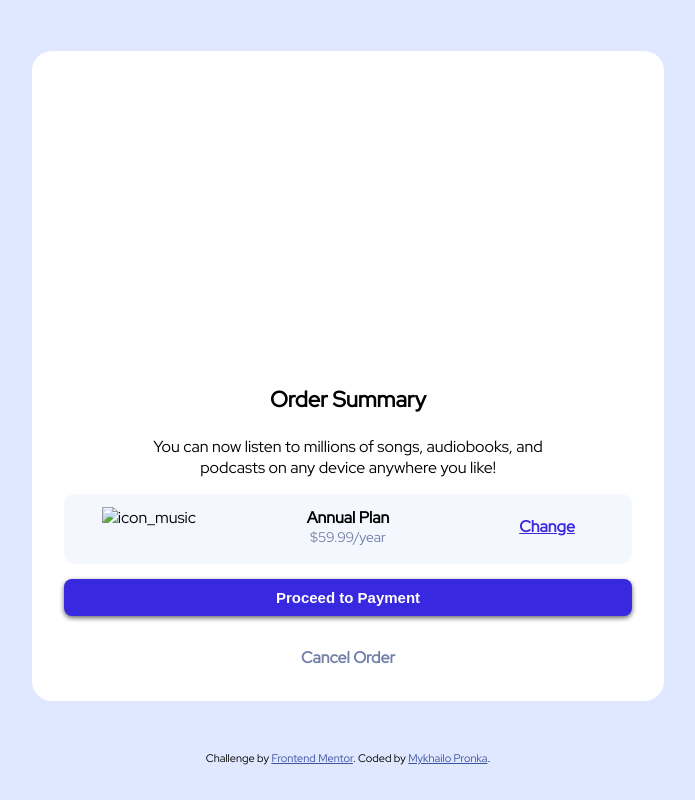
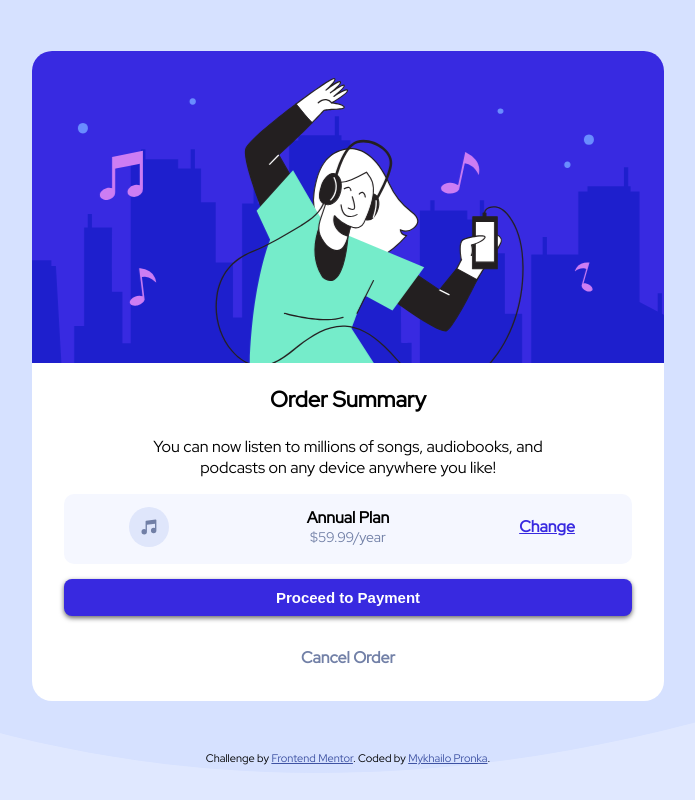
Before and after one commit to VerseVent/Order-Summary-page, a plain HTML site: page index.html in a window 1280 px wide. Shown: the whole page, without its empty margins (292-987 px from the left). Drawn offline with Linux system fonts and the light colour scheme.

Commit message:
fix path

```diff
--- a/index.html
+++ b/index.html
@@ -36,7 +36,7 @@
       </div>
       <div class="anual_plan">
         <div class="music_image">
-          <img src="../images/icon-music.svg" alt="icon_music" />
+          <img src="icon-music.svg" alt="icon_music" />
         </div>
         <div class="payment">
           <p id="anual">Annual Plan</p>
--- a/style.css
+++ b/style.css
@@ -2,7 +2,7 @@ body {
   text-align: center;
   font-family: "Red Hat Display", sans-serif;
   font-weight: 500;
-  background-image: url('../images/pattern-background-desktop.svg');
+  background-image: url('pattern-background-desktop.svg');
   background-repeat: no-repeat;
   background-size: cover;
   background-color: hsl(225, 100%, 94%);
@@ -25,7 +25,7 @@ body {
   height: 48%;
   border-radius: 20px 20px 0px 0px;
   /* position: relative; */
-  background-image: url('../images/illustration-hero.svg');
+  background-image: url('illustration-hero.svg');
   background-size: cover;
   background-position: center;
   background-repeat: no-repeat;
@@ -123,12 +123,14 @@ body {
   /* padding-bottom: 10%; */
   /* text-align: center; */
 }
+
 .order a {
   text-decoration: none;
 }
+
 #cancel_order {
   font-weight: 600;
-  color:hsl(224, 23%, 55%);
+  color: hsl(224, 23%, 55%);
   padding-top: 2.5%;
   /* padding-bottom: 5%; */
 }
```
